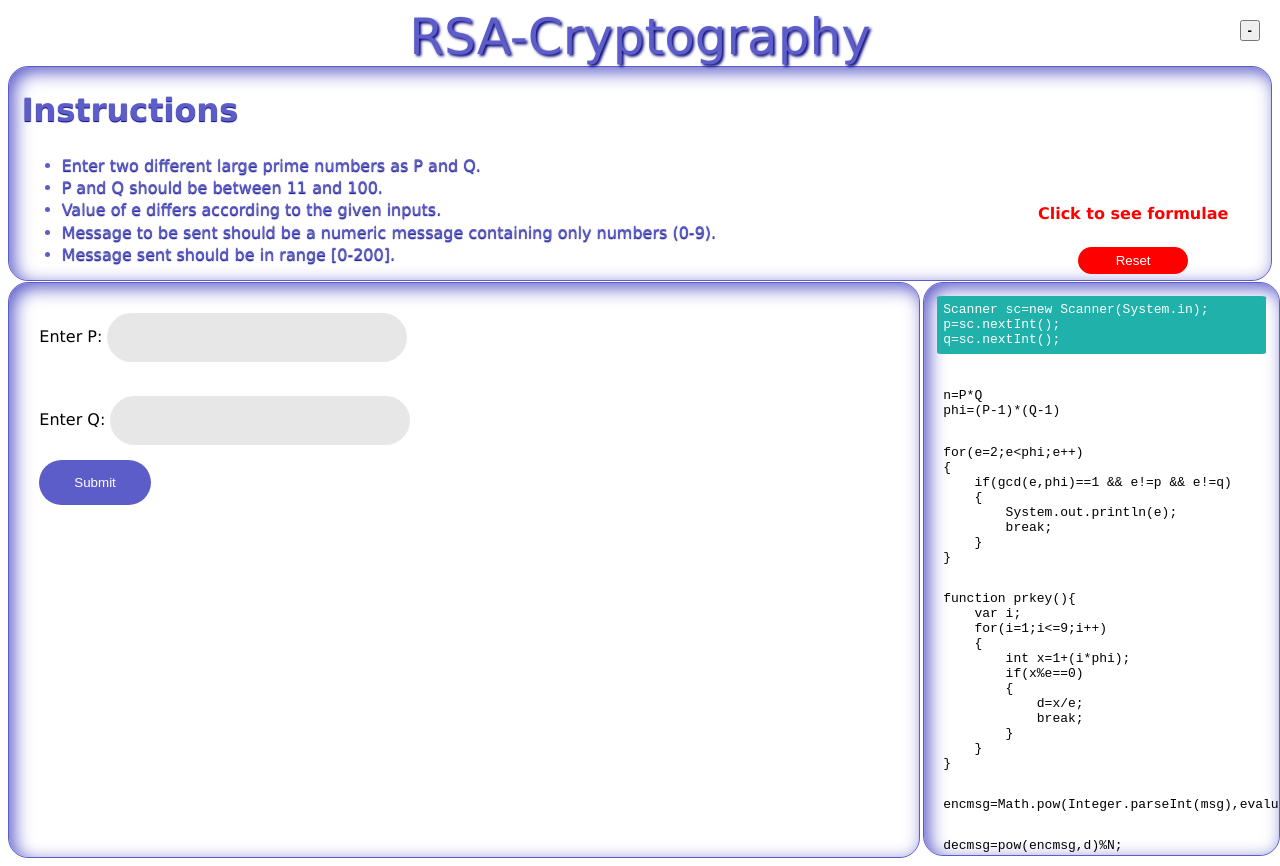
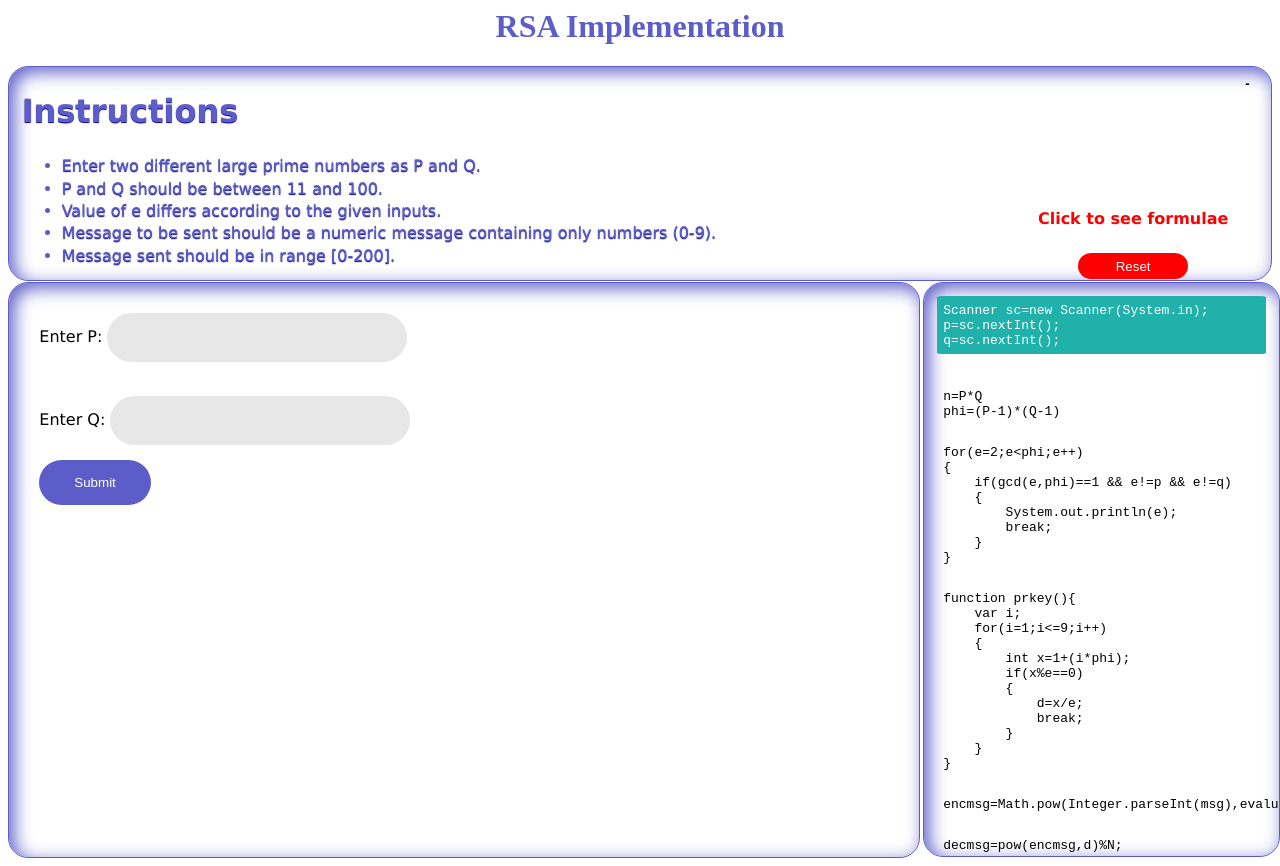
Before and after one commit to Parassingh-90/eb02-VCODE-CNS-RSA, a plain HTML site: page experiment/simulation/index.html in a window 1280 px wide. Drawn offline with Linux system fonts and the light colour scheme.

Commit message:
Add files via upload

```diff
--- a/experiment/simulation/index.html
+++ b/experiment/simulation/index.html
@@ -54,7 +54,17 @@
     .btn-next:focus {
         outline: none;
     }
-
+    #hideshow:active{
+        border: 1px solid blue;
+    }
+    #hideshow:focus{
+        border: 1px solid blue;
+        outline: none;
+    }
+    #hideshow:hover{
+        border: 1px solid blue;
+        box-shadow: 0px 0px 10px 1px rgb(93, 93, 202);
+    }
     .btn-nextX {
         background-color: rgb(0, 0, 0);
         color: white;
@@ -106,7 +116,7 @@
     .popup {
         position: relative;
         float: right;
-        bottom: 80px;
+        bottom: 75px;
         right: 30px;
         display: inline-block;
         cursor: pointer;
@@ -177,22 +187,13 @@
 }
 #code::-webkit-scrollbar { width: 0 !important }
 #code { overflow: -moz-scrollbars-none; }
-
-.top{
-        color: rgb(93, 93, 202); text-shadow: 2px 2px 3px  rgb(3, 1, 121); font-size: 50px;
-        display: inline;
-        padding: 0px;
-        font-family: Verdana, Geneva, Tahoma, sans-serif;
-    }
 </style>
 
 <body>
-    <center>
-        <p class="top">RSA-Cryptography</h1>
-    </center>
+    <h1 style="text-align: center;color:  rgb(93, 93, 202);">RSA Implementation</h1>
     <div class="instruction" id="instruction">
         <h1>Instructions</h1>
-        <button style="position: absolute;top: 20;right: 20;font-weight: 900;" id="hideshow">-</button>
+        <button style="background-color: transparent;position: absolute;top: 75;right: 20;font-weight: 900;width: 25px;border-radius: 2%;border: 0px solid blue;cursor: pointer;" id="hideshow">-</button>
         <ul id="list">
             <li>Enter two different large prime numbers as P and Q.</li>
             <li>P and Q should be between 11 and 100.</li>
@@ -207,7 +208,6 @@
             <center><input class="btn-next" type="submit" value="Reset" onclick="reset()"
                 style="background-color: red; width: 110px;padding: 3%;text-align: center;" /></center>
         </div>
-
     </div>
     <div id="myModal" class="modal">
 
@@ -710,12 +710,12 @@ decmsg=pow(encmsg,d)%N;
             height: 200px;
         }
         to{
-            height: 75px;
+            height: 90px;
         }
     }
     @keyframes show{
         from{
-            height: 75px;
+            height: 90px;
         }
         to{
             height: 200px;
```
